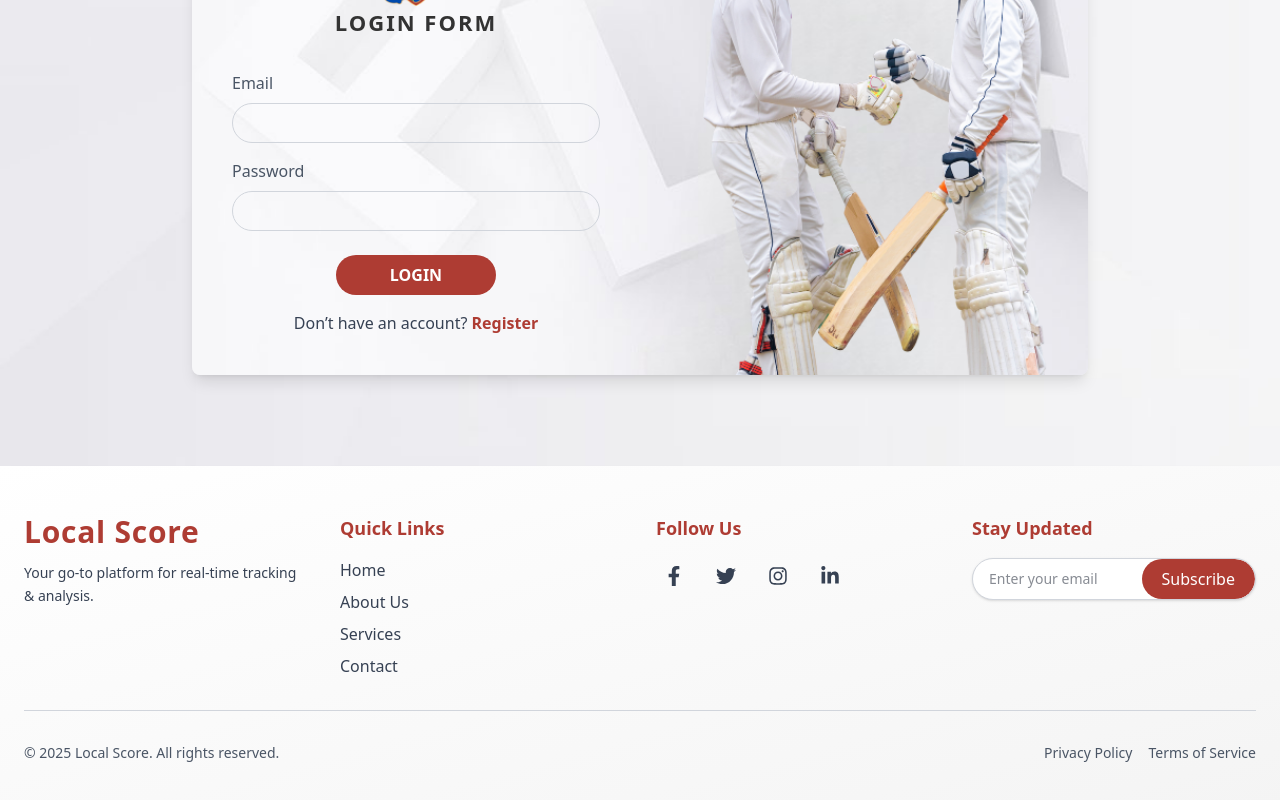
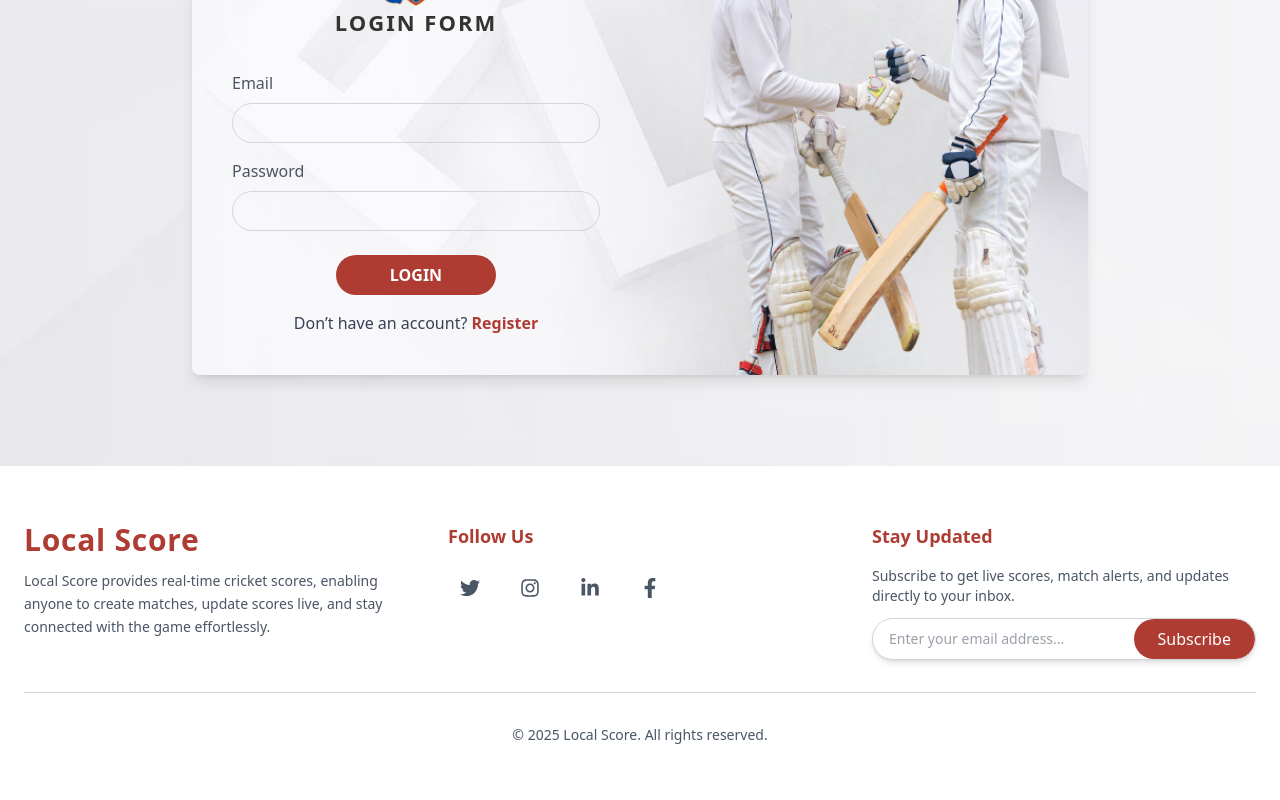
Before and after one commit to AkulaVishnuVardhanReddy/local-score-frontend, a React (Vite) app: page / in a window 1280 px wide. Shown: the part 334-1134 px from the top of the page. Built offline with nearby package versions, Linux system fonts and the light colour scheme; a web font is replaced by a local one.

Commit message:
Footer Modifications

```diff
--- a/src/Components/HomeFooter.jsx
+++ b/src/Components/HomeFooter.jsx
@@ -1,49 +1,47 @@
 import React from "react";
-import { FaFacebookF, FaTwitter, FaInstagram, FaLinkedinIn } from "react-icons/fa";
+import {
+  FaFacebookF,
+  FaTwitter,
+  FaInstagram,
+  FaLinkedinIn,
+} from "react-icons/fa";
+
+const socialLinks = [
+  { icon: FaTwitter, url: "https://x.com/akulavishnu30" },
+  { icon: FaInstagram, url: "https://www.instagram.com/vishnu_akula30" },
+  { icon: FaLinkedinIn, url: "https://www.linkedin.com/in/akulavishnuvardhanreddy/" },
+  { icon: FaFacebookF, url: "https://www.facebook.com/" },
+];
 
 const Footer = () => {
   return (
-    <footer className="relative bg-gradient-to-br from-[#ffffff] to-[#f4f4f4] text-gray-900 py-12 px-6 shadow-lg">
-      <div className="max-w-7xl mx-auto">
-        {/* Grid Layout */}
-        <div className="grid grid-cols-1 md:grid-cols-4 gap-8 text-center md:text-left">
-
+    <footer className="relative bg-white text-gray-900 py-14 px-6 shadow-md">
+      <div className="max-w-7xl mx-auto grid grid-cols-1 md:grid-cols-3 gap-10 text-center md:text-left">
         {/* Brand & About */}
         <div>
-            <h2 className="text-3xl font-extrabold text-[#ae3c33] tracking-wide">
+          <h2 className="text-3xl font-bold text-[#ae3c33] tracking-wide">
             Local Score
           </h2>
-            <p className="mt-3 text-gray-700 text-sm leading-relaxed">
-              Your go-to platform for real-time tracking & analysis.
+          <p className="mt-3 text-gray-600 text-sm leading-relaxed">
+            Local Score provides real-time cricket scores, enabling anyone to
+            create matches, update scores live, and stay connected with the
+            game effortlessly.
           </p>
-          </div>
-
-          {/* Quick Links */}
-          <div>
-            <h3 className="text-lg font-semibold mb-4 text-[#ae3c33]">Quick Links</h3>
-            <ul className="space-y-2">
-              {["Home", "About Us", "Services", "Contact"].map((item, index) => (
-                <li key={index}>
-                  <a
-                    href="#"
-                    className="text-gray-700 transition-all duration-300 hover:text-[#ae3c33] hover:underline"
-                  >
-                    {item}
-                  </a>
-                </li>
-              ))}
-            </ul>
         </div>
 
         {/* Social Media Links */}
         <div>
-            <h3 className="text-lg font-semibold mb-4 text-[#ae3c33]">Follow Us</h3>
+          <h3 className="text-lg font-semibold mb-4 text-[#ae3c33]">
+            Follow Us
+          </h3>
           <div className="flex justify-center md:justify-start space-x-4">
-              {[FaFacebookF, FaTwitter, FaInstagram, FaLinkedinIn].map((Icon, index) => (
+            {socialLinks.map(({ icon: Icon, url }, index) => (
               <a
                 key={index}
-                  href="#"
-                  className="text-gray-700 p-2 rounded-full transition-all duration-500 hover:bg-[#ae3c33] hover:text-white hover:shadow-lg"
+                href={url}
+                target="_blank"
+                rel="noopener noreferrer"
+                className="text-gray-600 p-3 rounded-full transition-all duration-500 hover:bg-[#ae3c33] hover:text-white hover:shadow-lg transform hover:-translate-y-1"
               >
                 <Icon size={20} />
               </a>
@@ -53,39 +51,30 @@ const Footer = () => {
 
         {/* Newsletter Subscription */}
         <div>
-            <h3 className="text-lg font-semibold mb-4 text-[#ae3c33]">Stay Updated</h3>
-            <div className="flex items-center bg-white border border-gray-300 rounded-full overflow-hidden shadow-sm">
+          <h3 className="text-lg font-semibold mb-4 text-[#ae3c33]">
+            Stay Updated
+          </h3>
+          <p className="text-sm text-gray-600 mb-3">
+            Subscribe to get live scores, match alerts, and updates directly to
+            your inbox.
+          </p>
+          <div className="flex items-center bg-white border border-gray-300 rounded-full overflow-hidden shadow-md focus-within:shadow-lg transition-all duration-300">
             <input
               type="email"
-                placeholder="Enter your email"
-                className="w-full px-4 py-2 focus:outline-none text-sm"
+              placeholder="Enter your email address..."
+              className="w-full px-4 py-2 text-sm text-gray-700 focus:outline-none"
             />
-              <button className="bg-[#ae3c33] text-white px-5 py-2 rounded-full hover:bg-[#911f1b] transition-all duration-300">
+            <button className="bg-[#ae3c33] text-white px-6 py-2 font-medium rounded-full hover:bg-[#911f1b] transition-all duration-300 transform hover:scale-105">
               Subscribe
             </button>
           </div>
         </div>
       </div>
 
-        {/* Divider */}
+      {/* Divider & Bottom Footer */}
       <div className="border-t border-gray-300 my-8"></div>
-
-        {/* Bottom Footer */}
-        <div className="flex flex-col md:flex-row justify-between items-center text-gray-600 text-sm">
+      <div className="text-center text-gray-600 text-sm mt-8">
         <p>© {new Date().getFullYear()} Local Score. All rights reserved.</p>
-          <ul className="flex space-x-4 mt-2 md:mt-0">
-            <li>
-              <a href="#" className="hover:text-[#ae3c33] transition-all duration-300">
-                Privacy Policy
-              </a>
-            </li>
-            <li>
-              <a href="#" className="hover:text-[#ae3c33] transition-all duration-300">
-                Terms of Service
-              </a>
-            </li>
-          </ul>
-        </div>
       </div>
     </footer>
   );
```
Lines whose indentation alone changed are shown as unchanged.
